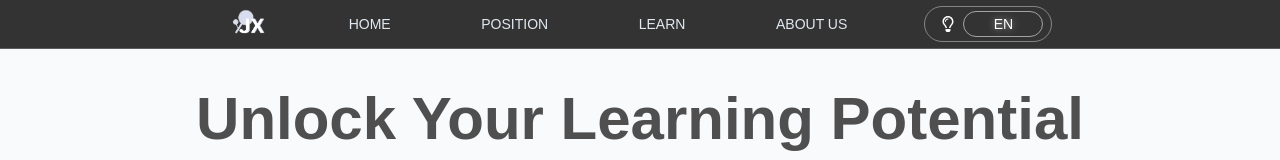
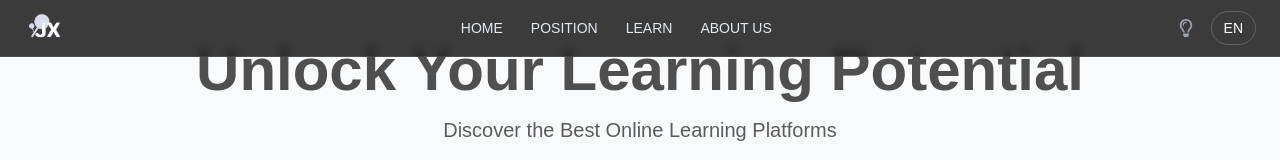
Before and after one commit to HANIBA2752/JobProject, a React (Vite) app in the folder rebuild-jobproject/: page /learn in a window 1280 px wide. Shown: the top 160 px of the page. Built offline with nearby package versions, Linux system fonts and the light colour scheme.

Commit message:
Navbar responsive re-build

```diff
--- a/rebuild-jobproject/src/components/Navbar/Navbar.css
+++ b/rebuild-jobproject/src/components/Navbar/Navbar.css
@@ -2,129 +2,158 @@
 @tailwind components;
 @tailwind utilities;
 
-
-/* Main Nav -------------------------------------------------------------- */
-
-.main-nav{
-    border-bottom-width: 0.1px;
-    @apply p-1 bg-neutral-700;
-    /* @apply py-3 fixed w-full bg-[url('https://images.pexels.com/photos/316902/pexels-photo-316902.jpeg?auto=compress&cs=tinysrgb&w=1260&h=750&dpr=1')] bg-cover border-white border-opacity-20 backdrop-blur-sm; */
-    /* bg-gradient-to-r from-slate-900 via-slate-700 to-slate-900  shadow-indigo-500/40 shadow-md */
+/* ========== Base Navbar Styling ========== */
+.navbar-container {
+  @apply fixed top-0 left-0 w-full bg-neutral-800 bg-opacity-90 backdrop-blur-sm z-50 border-b border-white border-opacity-10;
 }
 
-.nav-text{
-    @apply inline-block font-light text-[10px] text-slate-200 p-1 px-2 border-2 border-transparent cursor-pointer ;
-    @apply md:text-[14px] md:ml-1;
-    font-family: 'Kanit', sans-serif;
-    transition: all 0.3s ease;
+.navbar-wrapper {
+  @apply relative flex flex-col px-4 py-2 mx-auto max-w-7xl;
+  @apply md:flex-row md:items-center md:justify-between md:px-6;
 }
 
-.nav-text:hover{
-    /* @apply hover:text-slate-200 border-gray-200; */
-    /* transform: scale(1.03); */
-    @apply bg-neutral-600/80 rounded-xl;
+/* ========== Logo Styling ========== */
+.navbar-top {
+  @apply flex items-center justify-between w-full;
+  @apply md:w-auto;
 }
 
-/* LeftNavbar ----------------------------------------------------------  */
-
-.logo{
-    @apply max-w-8 max-h-8 w-auto h-auto transition-all md:max-w-10 md:max-h-10;
-    transition : all 0.3s ease;
+.navbar-logo {
+  @apply flex items-center;
 }
 
-.logo:hover{
-    @apply scale-105;
-    filter: drop-shadow(0 0 3px rgba(255,255,255,0.5));
+.logo {
+  @apply h-8 w-auto transition-all duration-300 ease-in-out;
+  @apply md:h-10;
 }
 
-#togglelight{
-    transition: opacity 0.3s ease;
+.logo:hover {
+  @apply scale-105;
+  filter: drop-shadow(0 0 3px rgba(255, 255, 255, 0.5));
 }
 
-
-#togglelight:hover{
-    opacity: 1;
+/* ========== Mobile Toggle Button ========== */
+.mobile-menu-toggle {
+  @apply flex md:hidden text-white text-xl cursor-pointer p-2 rounded-full transition-all;
+  @apply hover:bg-neutral-700;
 }
 
-/* RightNavbar ----------------------------------------------------------  */
-
-.rightnav {
-    @apply flex justify-end items-center w-32;
+/* ========== Mobile Menu ========== */
+.mobile-menu {
+  @apply hidden flex-col w-full mt-4 pb-3 overflow-hidden;
+  @apply md:hidden;
 }
 
-/* .rightnav-form{
-    @apply w-[80%];
+.mobile-menu.open {
+  @apply flex;
 }
 
-.rightnav-search{
-    @apply flex items-center;
-} */
-
-/* .rightnav-form input[type=text]{
-    @apply w-full h-[30px] bg-white/10 text-white border-white/40 border-[0.2px] rounded-[15px] p-2.5 text-[14px];
-    font-family: 'Ysabeau SC', sans-serif;
-    transition: all 0.2s ease;
+.mobile-nav {
+  @apply flex flex-col items-center space-y-2;
 }
 
-.rightnav-form input[type=text]:focus{
-    @apply border-neutral-50;
-    filter: drop-shadow(0 0 3px rgba(255,255,255,0.2));
-} */
-
-/* .rightnav-search img{
-    @apply w-5 h-5 ml-2 cursor-pointer;
-    transition: all 0.3s ease;
-    filter: drop-shadow(0 0 3px rgba(255,255,255,0.2));
+.mobile-link {
+  @apply block w-full py-2 px-4 text-center text-white font-medium tracking-wide rounded-lg transition-all duration-300;
+  @apply bg-neutral-700/50 hover:bg-neutral-600 hover:shadow hover:scale-102;
+  font-family: 'Kanit', sans-serif;
+  transform-origin: center;
+  font-size: 0.9rem;
 }
 
-.rightnav-search img:hover{
-    filter: drop-shadow(0 0 3px rgba(255,255,255,0.8));
-} */
-
-/* @keyframes clickSearch{
-    0%{
-        transform: scale(1);
-    }
-    50%{
-        transform: scale(0.9);
-    }
-    100%{
-        transform: scale(1);
-    }
-} */
-
-/* .animate-clickSearch {
-    animation: clickSearch 0.3s ease-in-out;
-} */
-
-.i-bulb:hover{
-    filter: drop-shadow(0px 9px 6px #ffffff);
+.mobile-settings {
+  @apply mt-4 flex flex-col items-center space-y-2;
 }
 
-.rightnav-li{
-    @apply flex items-center gap-1 pl-2;
+.mobile-theme-toggle,
+.mobile-language {
+  @apply flex items-center justify-center space-x-2 py-2 px-4 rounded-lg bg-neutral-700/70 text-white cursor-pointer transition-all duration-300;
+  @apply hover:bg-neutral-600 hover:shadow hover:scale-102;
 }
 
-.rightnav-ul{
-    @apply flex justify-around p-1  ;
-    @apply border-white/40 rounded-full border-[0.2px] gap-2;
+.mobile-theme-toggle span,
+.mobile-language span {
+  @apply text-xs font-medium;
 }
 
-
-.rightnav-lang{
-    @apply flex justify-center items-center w-20 h-auto border-neutral-400 border-[0.6px] rounded-[15px] hover:border-white duration-200 cursor-pointer;
+/* ========== Desktop Navigation ========== */
+.desktop-nav {
+  @apply hidden md:flex items-center justify-center flex-1;
 }
 
-.rightnav-lang-text{
-    @apply text-sm text-white font-light;
-    font-family: 'Ysabeau SC', sans-serif;
-    filter: drop-shadow(0 0 3px rgba(255,255,255,0.5));
+.desktop-nav ul {
+  @apply flex items-center space-x-1;
 }
 
-.main-nav ul{
-    @apply flex-col flex-wrap gap-0 md:flex-row md:flex-nowrap;
+.nav-link {
+  @apply block;
 }
 
-.rightnav{
-    @apply hidden md:block;
+.nav-text {
+  @apply inline-block font-light text-sm text-slate-200 px-3 py-2 rounded-xl transition-all duration-300;
+  @apply hover:bg-neutral-700 hover:text-white;
+  font-family: 'Kanit', sans-serif;
 }
+
+/* ========== Desktop Settings ========== */
+.desktop-settings {
+  @apply hidden md:flex items-center space-x-2;
+}
+
+.theme-toggle {
+  @apply p-2 cursor-pointer text-lg rounded-full transition-all hover:bg-neutral-700;
+}
+
+.theme-icon {
+  @apply text-gray-400;
+}
+
+.theme-icon.active {
+  @apply text-yellow-400;
+}
+
+.language-selector {
+  @apply px-3 py-1.5 text-sm rounded-full border border-white border-opacity-20 cursor-pointer transition-all;
+  @apply hover:bg-neutral-700 text-white;
+  font-family: 'Kanit', sans-serif;
+}
+
+/* ========== Dark Mode ========== */
+.dark body {
+  @apply bg-neutral-900 text-white;
+}
+
+/* ========== Animations ========== */
+@keyframes fadeIn {
+  from { opacity: 0; transform: translateY(-10px); }
+  to { opacity: 1; transform: translateY(0); }
+}
+
+@keyframes slideIn {
+  from { transform: translateX(-10px); opacity: 0; }
+  to { transform: translateX(0); opacity: 1; }
+}
+
+.mobile-menu.open {
+  animation: fadeIn 0.3s ease-out;
+}
+
+.mobile-menu.open .mobile-link {
+  animation: slideIn 0.4s ease-out backwards;
+}
+
+.mobile-menu.open .mobile-link:nth-child(1) { animation-delay: 0.05s; }
+.mobile-menu.open .mobile-link:nth-child(2) { animation-delay: 0.1s; }
+.mobile-menu.open .mobile-link:nth-child(3) { animation-delay: 0.15s; }
+.mobile-menu.open .mobile-link:nth-child(4) { animation-delay: 0.2s; }
+
+.mobile-menu.open .mobile-settings > * {
+  animation: slideIn 0.4s ease-out backwards;
+}
+
+.mobile-menu.open .mobile-theme-toggle { animation-delay: 0.25s; }
+.mobile-menu.open .mobile-language { animation-delay: 0.3s; }
+
+/* Add glass effect to mobile menu */
+.mobile-menu.open {
+  @apply bg-neutral-800/30 backdrop-blur-md rounded-lg px-3 py-2 border border-white/5;
+}
--- a/rebuild-jobproject/src/components/Navbar/Navbar.jsx
+++ b/rebuild-jobproject/src/components/Navbar/Navbar.jsx
@@ -1,38 +1,147 @@
-import React from "react";
-import { Link } from "react-router-dom";
-import LeftNavbar from "./LeftNavbar";
-import RightNavbar from "./RightNavbar";
-import "/src/components/Navbar/Navbar.css";
+// Navbar.jsx
+import React, { useState, useEffect } from 'react';
+import { Link } from 'react-router-dom';
+import { FaRegLightbulb, FaBars, FaTimes } from 'react-icons/fa';
+import Logo from '../../assets/Logo.png';
+import './Navbar.css';
 
 function Navbar() {
+  const [lang, setLang] = useState('EN');
+  const [darkMode, setDarkMode] = useState(false);
+  const [mobileMenuOpen, setMobileMenuOpen] = useState(false);
+
+  // Check darkMode from localStorage on load
+  useEffect(() => {
+    const savedMode = localStorage.getItem('darkMode');
+    if (savedMode === 'true') {
+      setDarkMode(true);
+      document.documentElement.classList.add('dark');
+    }
+  }, []);
+
+  // Prevent scrolling when mobile menu is open
+  useEffect(() => {
+    if (mobileMenuOpen) {
+      document.body.style.overflow = 'hidden';
+    } else {
+      document.body.style.overflow = '';
+    }
+    return () => {
+      document.body.style.overflow = '';
+    };
+  }, [mobileMenuOpen]);
+
+  // Toggle dark mode function
+  const toggleDarkMode = () => {
+    setDarkMode((prevMode) => {
+      const newMode = !prevMode;
+      if (newMode) {
+        document.documentElement.classList.add('dark');
+      } else {
+        document.documentElement.classList.remove('dark');
+      }
+      localStorage.setItem('darkMode', newMode);
+      return newMode;
+    });
+  };
+
+  // Toggle language function
+  const toggleLanguage = () => {
+    setLang((prevLang) => (prevLang === 'EN' ? 'TH' : 'EN'));
+  };
+
+  // Toggle mobile menu
+  const toggleMobileMenu = () => {
+    setMobileMenuOpen(!mobileMenuOpen);
+  };
+
+  // Close mobile menu when clicking a nav link
+  const closeMobileMenu = () => {
+    setMobileMenuOpen(false);
+  };
+
   return (
-    <div className="main-nav flex justify-center w-screen bg-black/80 border-white border-opacity-20 backdrop-blur-sm z-10">
-      <nav className="w-[70%]">
-        <ul className="flex justify-around items-center">
-          <LeftNavbar />
+    <div className="navbar-container">
+      <div className="navbar-wrapper">
+        {/* Logo and Mobile Toggle Section */}
+        <div className="navbar-top">
+          <div className="navbar-logo">
+            <Link to="/" onClick={closeMobileMenu}>
+              <img src={Logo} alt="logo" className="logo" />
+            </Link>
+          </div>
+
+          {/* Mobile Menu Toggle */}
+          <div className="mobile-menu-toggle" onClick={toggleMobileMenu}>
+            {mobileMenuOpen ? <FaTimes /> : <FaBars />}
+          </div>
+        </div>
+
+        {/* Mobile Menu - Shows when hamburger is clicked */}
+        <div className={`mobile-menu ${mobileMenuOpen ? 'open' : ''}`} aria-expanded={mobileMenuOpen}>
+          <nav className="mobile-nav">
+            <Link to="/" onClick={closeMobileMenu} className="mobile-link">
+              HOME
+            </Link>
+            <Link to="/position/comeng" onClick={closeMobileMenu} className="mobile-link">
+              POSITION
+            </Link>
+            <Link to="/learn" onClick={closeMobileMenu} className="mobile-link">
+              LEARN
+            </Link>
+            <Link to="/contact" onClick={closeMobileMenu} className="mobile-link">
+              ABOUT US
+            </Link>
+          </nav>
+
+          {/* Mobile Settings */}
+          <div className="mobile-settings">
+            <div className="mobile-theme-toggle" onClick={toggleDarkMode}>
+              <FaRegLightbulb className={`theme-icon ${darkMode ? 'active' : ''}`} />
+              <span>Toggle Theme</span>
+            </div>
+            <div className="mobile-language" onClick={toggleLanguage}>
+              <span>Language: {lang}</span>
+            </div>
+          </div>
+        </div>
+
+        {/* Desktop Navigation */}
+        <nav className="desktop-nav">
+          <ul>
             <li>
-            <Link to="/">
+              <Link to="/" className="nav-link">
                 <span className="nav-text">HOME</span>
               </Link>
             </li>
             <li>
-            <Link to="/position/comeng">
+              <Link to="/position/comeng" className="nav-link">
                 <span className="nav-text">POSITION</span>
               </Link>
             </li>
             <li>
-            <Link to="/learn">
+              <Link to="/learn" className="nav-link">
                 <span className="nav-text">LEARN</span>
               </Link>
             </li>
             <li>
-            <Link to="/contact">
+              <Link to="/contact" className="nav-link">
                 <span className="nav-text">ABOUT US</span>
               </Link>
             </li>
-          <RightNavbar />
           </ul>
         </nav>
+
+        {/* Desktop Settings */}
+        <div className="desktop-settings">
+          <div className="theme-toggle" onClick={toggleDarkMode}>
+            <FaRegLightbulb className={`theme-icon ${darkMode ? 'active' : ''}`} />
+          </div>
+          <div className="language-selector" onClick={toggleLanguage}>
+            <span>{lang}</span>
+          </div>
+        </div>
+      </div>
     </div>
   );
 }
--- a/rebuild-jobproject/tailwind.config.js
+++ b/rebuild-jobproject/tailwind.config.js
@@ -14,6 +14,9 @@ module.exports = {
   				'sans-serif'
   			]
   		},
+		scale: {
+		102: '1.02',
+		},
   		borderRadius: {
   			lg: 'var(--radius)',
   			md: 'calc(var(--radius) - 2px)',
```
Lines whose indentation alone changed are shown as unchanged.
